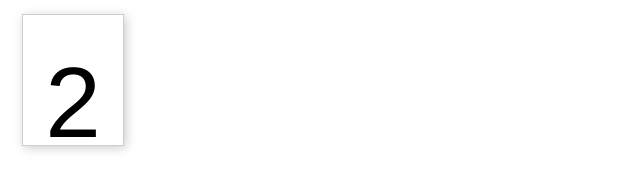
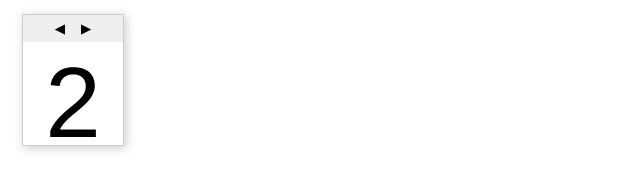
Before and after one commit to deniztetik/angular-2-carousel, a plain HTML site: page index.html in a window 1280 px wide. Shown: the whole page, without its empty margins (0-640 px from the left). Drawn offline with Linux system fonts and the light colour scheme.

Commit message:
[feat] Create functional html carousel with script (using buttons)

```diff
--- a/index.html
+++ b/index.html
@@ -5,18 +5,8 @@
   <meta name="viewport" content="width=device-width, initial-scale=1.0" />
   <title>Carousel</title>
   <style type="text/css">
-    .active {
-      height: 130px;
-    }
-    .active li {
-      position: absolute;
-      top: 200px;
-    }
-    .active li.current {
-      top: 30px;
-    }
   .carouselbox {
-      font-family: helvetica, sans-serif;
+     font-family: helvetica,sans-serif;
      font-size: 14px;
      width: 100px;
      position: relative;
@@ -36,17 +26,89 @@
      width: 100%;
      list-style: none;
      text-align: center;
+     z-index: 2;
+   }
+   .active {
+     height: 130px;
+   }
+   .active li {
+     position: absolute;
+     top: 200px;
+   }
+   .active li.current {
+     top: 30px;
+   }
+   .buttons {
+     display: none;
+   }
+   .active .buttons {
+     display: block;
+     padding: 5px 0;
+     background: #eee;
+     text-align: center;
+     z-index: 10;
+     position: relative;
+   }
+   .carouselbox button {
+     border: none;
+     visibility: hidden;
+   }
+   .active button {
+     visibility: visible;
+   }
+   .offscreen {
+     position: absolute;
+     left: -2000px;
    }
   </style>
 </head>
 <body>
-  <div class="carouselbox active">
+  <div class="carouselbox">
+    <div class="buttons">
+      <button class="prev">
+      ◀  <span class="offscreen">Previous</span>
+      </button>
+      <button class="next">
+        <span class="offscreen">Next</span> ▶
+      </button>
+    </div>
     <ol class="content">
       <li>1</li>
-      <li class="current">2</li>
+      <li>2</li>
       <li>3</li>
       <li>4</li>
     </ol>
   </div>
+  <script>
+  carousel = (function() {
+    var box = document.querySelector('.carouselbox')
+    var next = box.querySelector('.next')
+    var prev = box.querySelector('.prev')
+    var items = box.querySelectorAll('.content li')
+    var counter = 1
+    var amount = items.length
+    var current = items[0]
+    box.classList.add('active')
+    function navigate(direction) {
+      current.classList.remove('current')
+      counter += direction
+      if (direction === -1 && counter < 0) {
+        counter = amount - 1
+      }
+      if (direction === 1 && !items[counter]) {
+        counter = 0
+      }
+      current = items[counter]
+      current.classList.add('current')
+    }
+    next.addEventListener('click', function(ev) {
+      navigate(1)
+    })
+    prev.addEventListener('click', function(ev) {
+      navigate(-1)
+    })
+    navigate(0)
+  })();
+  </script>
 </body>
 </html>
```
Lines whose indentation alone changed are shown as unchanged.
